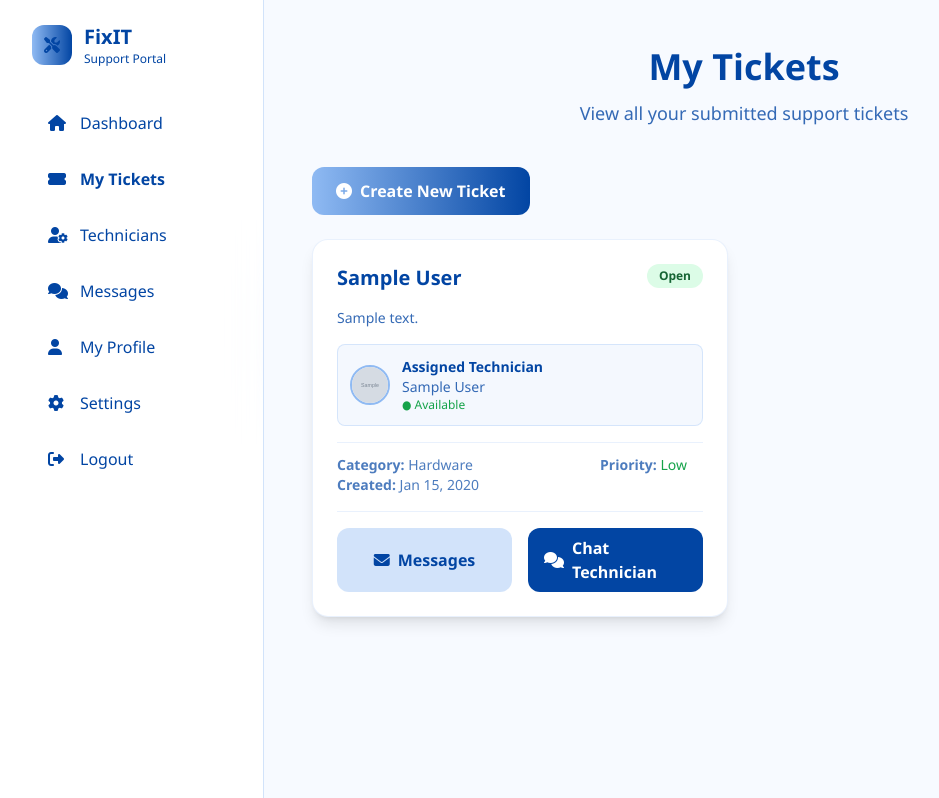
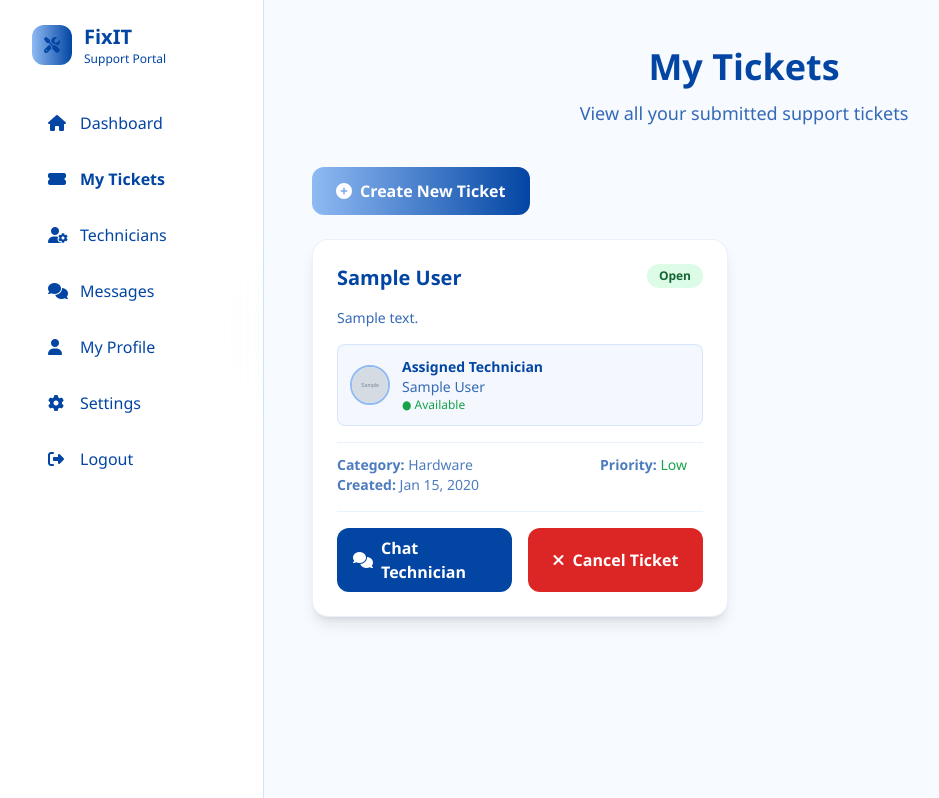
Before and after one commit to Real-mon/CSIT327-G7-FixIT, a Django app: page /accounts/my-tickets/ in a window 1280 px wide. Shown: the part 113-911 px from the top of the page, without its empty margins (24-963 px from the left). Run offline with Django 5.2, Linux system fonts and the light colour scheme; a user stored in the database is signed in; tables that the repository leaves empty hold one stand-in row (values such as "Sample post"); grey boxes marked "Sample" are stand-in pictures; some libraries are stand-ins or nearby versions.

Commit message:
Implementing Cancel Ticket in the User End

```diff
--- a/accounts/urls.py
+++ b/accounts/urls.py
@@ -1,5 +1,6 @@
 from django.urls import path
 from . import views
+
 
 urlpatterns = [
     path('signup/', views.signup_view, name='signup'),
@@ -47,4 +48,8 @@ urlpatterns = [
     path('create-ticket/', views.create_ticket, name='create_ticket'),
     path('my-tickets/', views.my_tickets, name='my_tickets'),  #VIEW
 path('available-technicians/', views.available_technicians, name='available-technicians'),
+
+    #DELTE TICKET
+path('ticket/<int:ticket_id>/delete/', views.delete_ticket, name='delete_ticket'),
+
 ]
--- a/accounts/views.py
+++ b/accounts/views.py
@@ -5,6 +5,8 @@ from django.shortcuts import render, redirect
 from django.contrib.auth import login, logout, authenticate
 from django.contrib.auth.decorators import login_required
 from django.contrib import messages
+from unicodedata import category
+
 from .forms import UserSignUpForm, UserLoginForm, UserUpdateForm, ProfileUpdateForm, ProfilePictureForm
 from django.contrib.auth import update_session_auth_hash
 from django.shortcuts import render, redirect
@@ -325,13 +327,25 @@ def request_assistance_view(request):
             }, status=400)
 
         # Create the ticket
+        #TEST
         print("🎫 Creating ticket...")
         try:
+            # Get the most recent ticket for the current user
+            last_ticket = CreateTicket.objects.filter(user=request.user).order_by('-id').first()
+
+            if not last_ticket:
+                return JsonResponse({
+                    'success': False,
+                    'error': 'No ticket found. Please create a ticket first.'
+                }, status=400)
+
             ticket = CreateTicket.objects.create(
                 user=request.user,
                 title=title,
                 description=description,
                 priority=priority or 'medium',
+                #testing
+                category=last_ticket.category if last_ticket else 'Others',  # auto-set category
                 status='open'
             )
             print(f"✅ Ticket created: {ticket.id}")
@@ -1725,6 +1739,7 @@ def available_technicians(request):
 
     return render(request, 'accounts/available_technicians.html', {'technicians': technicians})
 
+
 @login_required
 def my_tickets(request):
     # Get tickets with prefetch for assistance requests and technicians
@@ -1751,6 +1766,7 @@ def my_tickets(request):
         'ticket_data': ticket_data
     })
 
+
 from .utils import create_notification
 
 def respond_ticket(request, ticket_id):
@@ -1798,3 +1814,12 @@ def contact_technician(request, ticket_id, technician_id):
 
     messages.success(request, "Technician has been notified!")
     return redirect('messages_view')  # or wherever you want to redirect
+
+
+from django.shortcuts import get_object_or_404, redirect
+from .models import CreateTicket  # adjust model name if different
+
+def delete_ticket(request, ticket_id):
+    ticket = get_object_or_404(CreateTicket, id=ticket_id, user=request.user)
+    ticket.delete()
+    return redirect("my_tickets")  # redirect to your ticket list page
--- a/templates/accounts/my_tickets.html
+++ b/templates/accounts/my_tickets.html
@@ -145,22 +145,26 @@
 
                     <!-- Action Buttons -->
                     <div class="mt-4 pt-4 border-t border-[#8fbaf3]/20 flex space-x-4">
-                        <a href="{% url 'user_message' %}?ticket={{ ticket.id }}"
-                           class="flex-1 inline-flex justify-center items-center bg-[#8fbaf3]/40 text-[#0245a3] font-semibold rounded-xl py-2 px-4 text-base hover:bg-[#8fbaf3]/60 transition">
-                            <i class="fas fa-envelope mr-2"></i> Messages
-                        </a>
 
                         {% if not assigned_technician %}
                         <a href="{% url 'technician_directory' %}"
                            class="flex-1 inline-flex justify-center items-center bg-[#0245a3] text-white font-semibold rounded-xl py-2 px-4 text-base hover:bg-[#1a5bb3] transition">
                             <i class="fas fa-user-cog mr-2"></i> Find Technician
                         </a>
+
+
                         {% else %}
                         <a href="{% url 'user_message' %}?technician={{ assigned_technician.id }}&ticket={{ ticket.id }}"
                            class="flex-1 inline-flex justify-center items-center bg-[#0245a3] text-white font-semibold rounded-xl py-2 px-4 text-base hover:bg-[#1a5bb3] transition">
                             <i class="fas fa-comments mr-2"></i> Chat Technician
                         </a>
                         {% endif %}
+                         <a href="{% url 'delete_ticket' ticket.id %}"
+   class="flex-1 inline-flex justify-center items-center bg-red-600 text-white font-semibold rounded-xl py-2 px-4 text-base hover:bg-red-700 transition">
+    <i class="fas fa-times mr-2"></i> Cancel Ticket
+</a>
+
+
                     </div>
                 </div>
                 {% endwith %}
--- a/templates/dashboard/technician_directory.html
+++ b/templates/dashboard/technician_directory.html
@@ -302,6 +302,10 @@
                     <textarea name="description" rows="4" class="w-full border border-[#8fbaf3] rounded-xl px-4 py-3 focus:outline-none focus:ring-2 focus:ring-[#0245a3]"
                               placeholder="Detailed description of your problem..." required></textarea>
                 </div>
+                <!-- Testing -->
+
+
+
                 <div>
                     <label class="block text-[#0245a3] text-sm font-medium mb-2">Priority</label>
                     <select name="priority" class="w-full border border-[#8fbaf3] rounded-xl px-4 py-3 focus:outline-none focus:ring-2 focus:ring-[#0245a3]">
```
